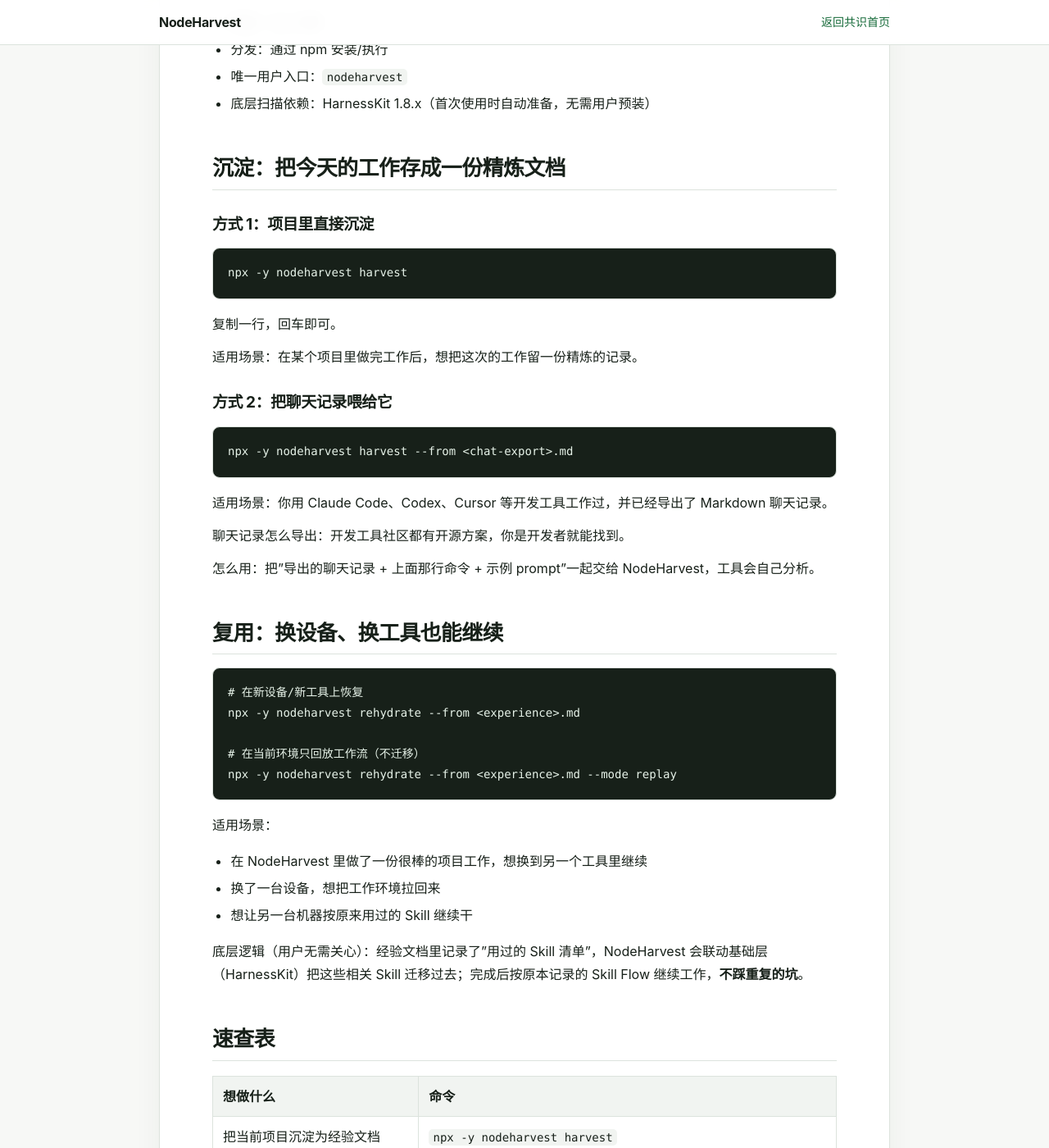
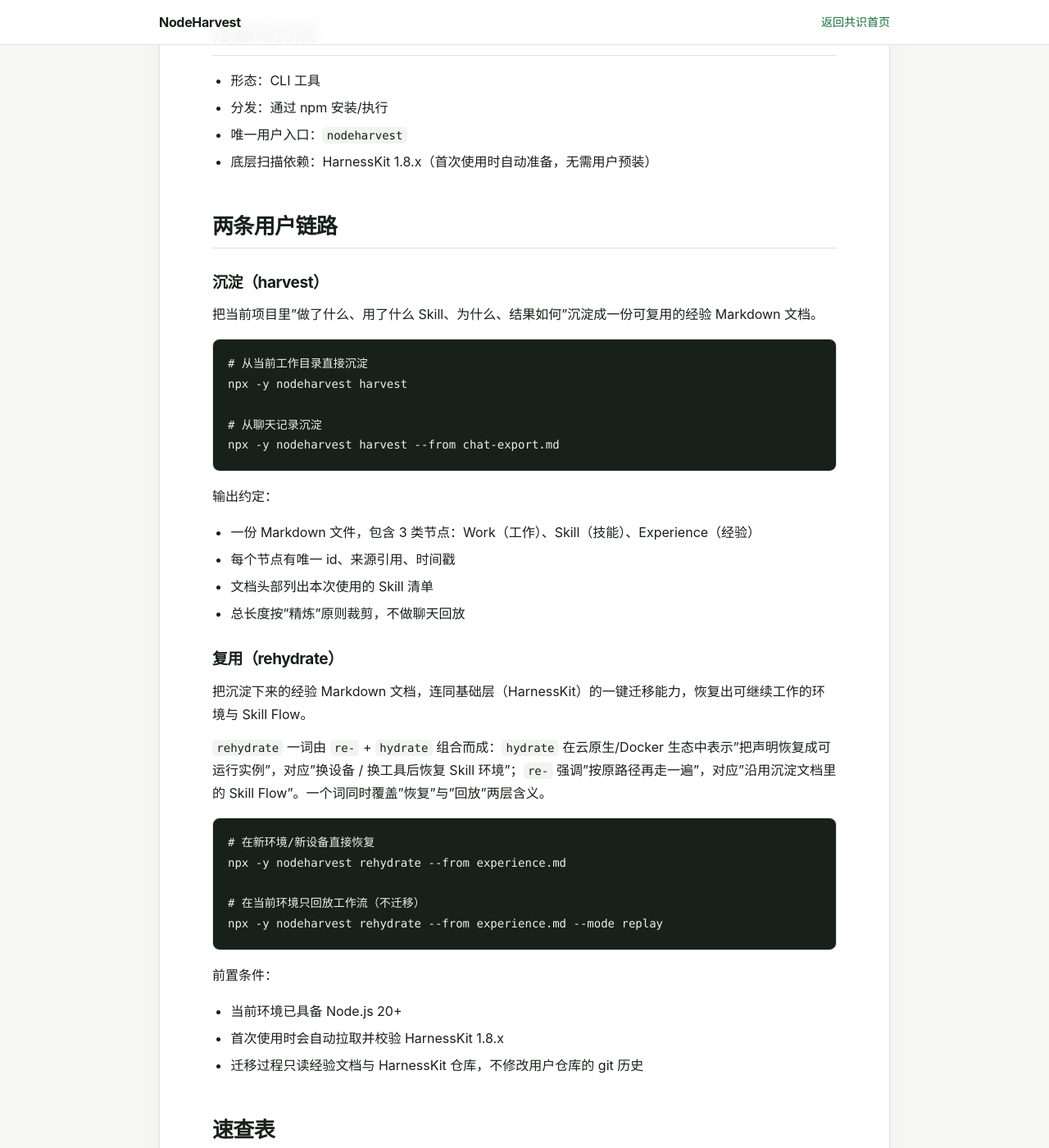
Before and after one commit to NodeHarvest/nodeharvest.github.io, a Jekyll site: the page built from docs/usage.md, in a window 1280 px wide and 1400 px high, scrolled down 574 px. Shown: the whole window at 82% size. Built offline with Jekyll 4.4.1, drawn with Linux system fonts in a browser that asks for light colours; some of the changed text lies outside the part shown.

Commit message:
docs: 新增 usage.md 并在首页与 README 增加链接
- docs/usage.md：harvest / rehydrate 两条用户链路共识
- index.html：最新产品进展区追加 usage 链接
- README.md：内容维护清单同步新增 usage.md

````diff
--- a/docs/usage.md
+++ b/docs/usage.md
@@ -1,7 +1,7 @@
 ---
 layout: document
 title: 使用方法
-description: NodeHarvest 面向用户的两条链路：把今天的工作沉淀成精炼文档；换设备、换工具时一键恢复。
+description: NodeHarvest 面向用户的沉淀（harvest）与复用（rehydrate）两条链路与一行命令。
 permalink: /documents/usage.html
 ---
 
@@ -10,9 +10,12 @@
 > 状态：MVP 共识
 > 更新日期：2026-07-26
 
-## 这份文档面向谁
+## 设计原则
 
-面向**使用者**，不讲内部实现。复制下面的一行命令即可使用；不要在文档中寻找"为什么这样做"——那是实现层的事。
+- **精炼，不冗余**：只提取决策节点与经验节点，不复述整段聊天或代码改动。
+- **一行命令**：复制一行即可使用，不要求阅读源码。
+- **Skill 优先**：MVP 先把 Skill 维度打透，再扩到其他工具。
+- **不抢权威**：沉淀是参考输入，最终决策仍由人确认。
 
 ## 形态与分发
 
@@ -21,47 +24,46 @@
 - 唯一用户入口：`nodeharvest`
 - 底层扫描依赖：HarnessKit 1.8.x（首次使用时自动准备，无需用户预装）
 
-## 沉淀：把今天的工作存成一份精炼文档
+## 两条用户链路
 
-### 方式 1：项目里直接沉淀
+### 沉淀（harvest）
+
+把当前项目里"做了什么、用了什么 Skill、为什么、结果如何"沉淀成一份可复用的经验 Markdown 文档。
 
 ```bash
+# 从当前工作目录直接沉淀
 npx -y nodeharvest harvest
+
+# 从聊天记录沉淀
+npx -y nodeharvest harvest --from chat-export.md
 ```
 
-复制一行，回车即可。
+输出约定：
 
-适用场景：在某个项目里做完工作后，想把这次的工作留一份精炼的记录。
+- 一份 Markdown 文件，包含 3 类节点：Work（工作）、Skill（技能）、Experience（经验）
+- 每个节点有唯一 id、来源引用、时间戳
+- 文档头部列出本次使用的 Skill 清单
+- 总长度按"精炼"原则裁剪，不做聊天回放
 
-### 方式 2：把聊天记录喂给它
+### 复用（rehydrate）
+
+把沉淀下来的经验 Markdown 文档，连同基础层（HarnessKit）的一键迁移能力，恢复出可继续工作的环境与 Skill Flow。
+
+`rehydrate` 一词由 `re-` + `hydrate` 组合而成：`hydrate` 在云原生/Docker 生态中表示"把声明恢复成可运行实例"，对应"换设备 / 换工具后恢复 Skill 环境"；`re-` 强调"按原路径再走一遍"，对应"沿用沉淀文档里的 Skill Flow"。一个词同时覆盖"恢复"与"回放"两层含义。
 
 ```bash
-npx -y nodeharvest harvest --from <chat-export>.md
+# 在新环境/新设备直接恢复
+npx -y nodeharvest rehydrate --from experience.md
+
+# 在当前环境只回放工作流（不迁移）
+npx -y nodeharvest rehydrate --from experience.md --mode replay
 ```
 
-适用场景：你用 Claude Code、Codex、Cursor 等开发工具工作过，并已经导出了 Markdown 聊天记录。
+前置条件：
 
-聊天记录怎么导出：开发工具社区都有开源方案，你是开发者就能找到。
-
-怎么用：把"导出的聊天记录 + 上面那行命令 + 示例 prompt"一起交给 NodeHarvest，工具会自己分析。
-
-## 复用：换设备、换工具也能继续
-
-```bash
-# 在新设备/新工具上恢复
-npx -y nodeharvest rehydrate --from <experience>.md
-
-# 在当前环境只回放工作流（不迁移）
-npx -y nodeharvest rehydrate --from <experience>.md --mode replay
-```
-
-适用场景：
-
-- 在 NodeHarvest 里做了一份很棒的项目工作，想换到另一个工具里继续
-- 换了一台设备，想把工作环境拉回来
-- 想让另一台机器按原来用过的 Skill 继续干
-
-底层逻辑（用户无需关心）：经验文档里记录了"用过的 Skill 清单"，NodeHarvest 会联动基础层（HarnessKit）把这些相关 Skill 迁移过去；完成后按原本记录的 Skill Flow 继续工作，**不踩重复的坑**。
+- 当前环境已具备 Node.js 20+
+- 首次使用时会自动拉取并校验 HarnessKit 1.8.x
+- 迁移过程只读经验文档与 HarnessKit 仓库，不修改用户仓库的 git 历史
 
 ## 速查表
 
@@ -74,22 +76,11 @@
 | 自检扫描能力是否可用 | `npx -y nodeharvest doctor --json` |
 | 列出本机已发现能力 | `npx -y nodeharvest scan --json` |
 
-## 哪些是用户需要知道的边界
+## 错误与边界
 
-- 沉淀出来的文档是**精炼的**，不是聊天回放——只保留"做了什么、为什么、结果如何"。
-- MVP 阶段先做 Skill 维度；通了之后其他工具（CLI / MCP / Hook 等）也按同样方式工作。
-- 经验文档记录了"用过的 Skill 清单"，是复用链路成立的前提。
-- 复用时不修改用户 shell 配置，不覆盖系统已有同名 Skill，不动你的 git 历史。
-
-## 错误时怎么知道发生了什么
-
-- 命令不工作时，复制行尾加 `--json` 可以得到机器可读的错误码与修复建议。
-- 例如 `nodeharvest doctor --json` 失败时会告诉你"原因 + 怎么修"。
-
-## 当前位置
-
-- `harvest` / `rehydrate` 命令正在实施中；本页面记录的是面向用户的最终接口形态。
-- 实际可用命令以 NodeHarvest 官方发版为准。
+- `harvest` 解析失败时返回稳定错误码与可读建议；不输出半成品文档覆盖原文件
+- `rehydrate` 在缺少经验文档、HarnessKit 不可用或来源不完整时拒绝执行
+- 所有写操作（生成经验文档、安装/迁移 Skill）默认要求目标路径可写；冲突时优先保留既有文件并提示
 
 ## 相关文档
 
````
